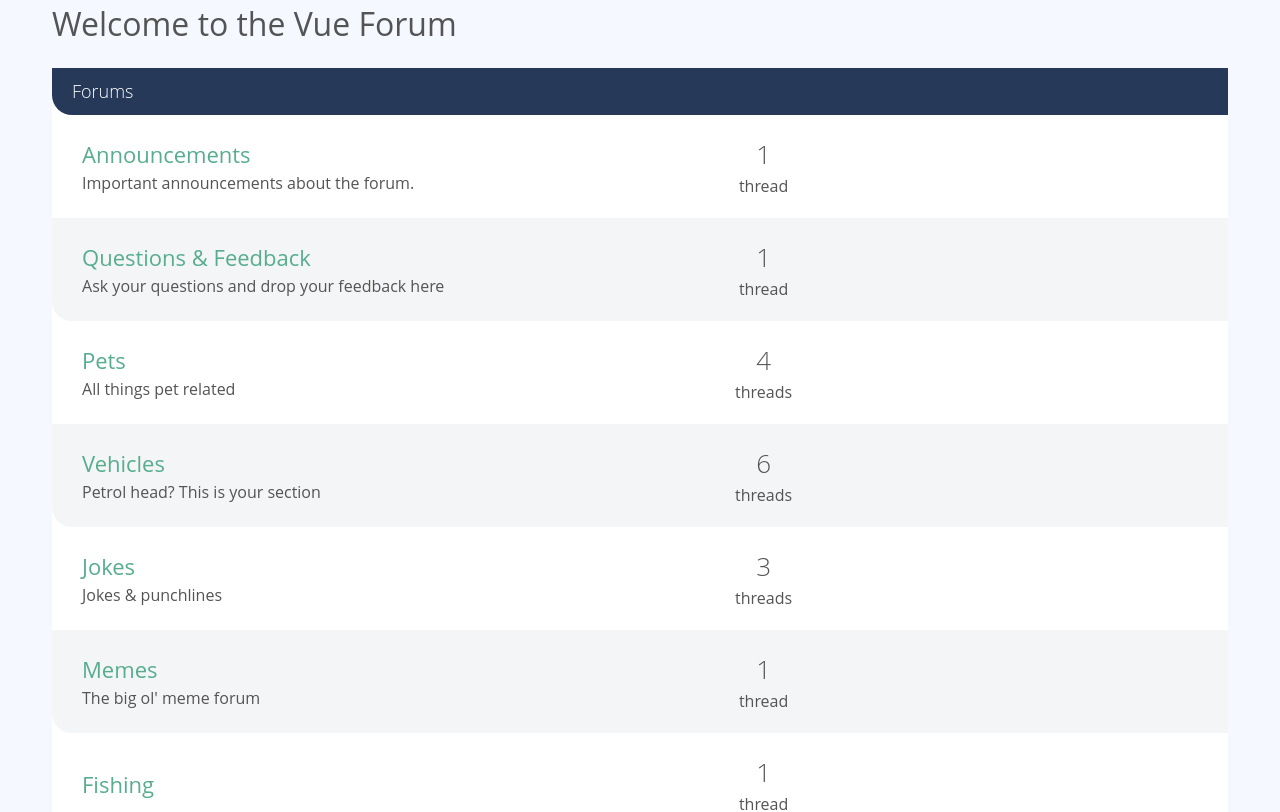
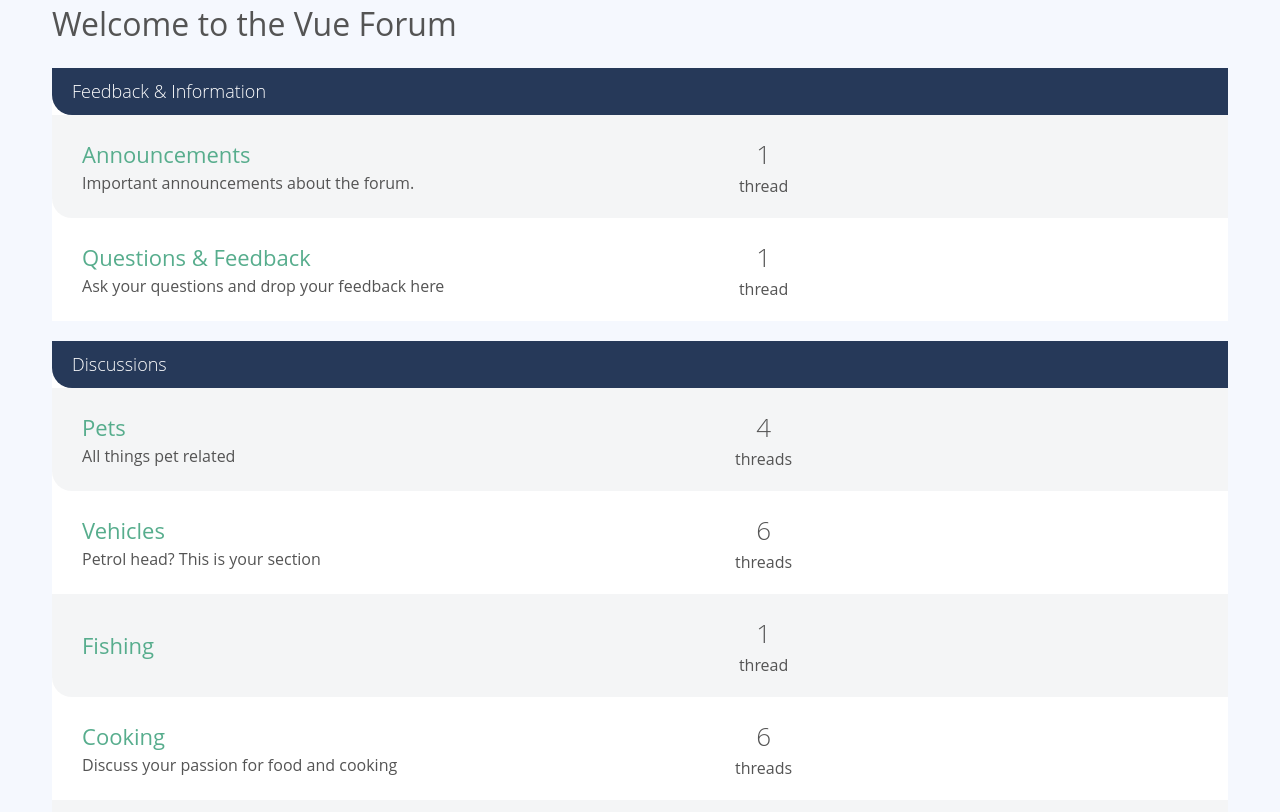
Before and after one commit to bernardojachegou/vue_school_masterclass, a Vue app: page / in a window 1280 px wide. Shown: the top 812 px of the page. Built offline with nearby package versions, Linux system fonts and the light colour scheme.

Commit message:
creating category page

```diff
--- /dev/null
+++ b/src/components/CategoryList.vue
@@ -0,0 +1,27 @@
+<template>
+  <div>
+    <CategoryListItem
+      v-for="category in categories"
+      :category="category"
+      :key="category['.key']"
+    />
+  </div>
+</template>
+
+<script>
+import CategoryListItem from "./CategoryListItem";
+export default {
+  components: {
+    CategoryListItem,
+  },
+  props: {
+    categories: {
+      required: true,
+      type: Array,
+    },
+  },
+};
+</script>
+
+<style scoped>
+</style>
--- /dev/null
+++ b/src/components/CategoryListItem.vue
@@ -0,0 +1,37 @@
+<template>
+  <div class="forum-list">
+    <h2 class="list-title">
+      <router-link :to="{ name: 'Category', params: { id: category['.key'] } }">
+        {{ category.name }}
+      </router-link>
+    </h2>
+
+    <ForumList :forums="categoryForums" />
+  </div>
+</template>
+
+<script>
+import ForumList from "./ForumList";
+import sourceData from "@/data";
+export default {
+  components: {
+    ForumList,
+  },
+  props: {
+    category: {
+      required: true,
+      type: Object,
+    },
+  },
+  computed: {
+    categoryForums() {
+      return Object.values(sourceData.forums).filter(
+        (forum) => forum.categoryId === this.category[".key"]
+      );
+    },
+  },
+};
+</script>
+
+<style scoped>
+</style>
--- a/src/components/ForumList.vue
+++ b/src/components/ForumList.vue
@@ -1,9 +1,5 @@
 <template>
-  <div class="forum-list">
-    <h2 class="list-title">
-      <a href="#">Forums</a>
-    </h2>
-
+  <div>
     <ForumListItem
       v-for="forum in forums"
       :forum="forum"
--- /dev/null
+++ b/src/pages/PageCategory.vue
@@ -0,0 +1,30 @@
+<template>
+  <div class="col-full">
+    <h1>{{ category.name }}</h1>
+    <CategoryListItem :category="category" />
+  </div>
+</template>
+
+<script>
+import CategoryListItem from "@/components/CategoryListItem";
+import sourceData from "@/data";
+export default {
+  components: {
+    CategoryListItem,
+  },
+  props: {
+    id: {
+      required: true,
+      type: String,
+    },
+  },
+  computed: {
+    category() {
+      return sourceData.categories[this.id];
+    },
+  },
+};
+</script>
+
+<style scoped>
+</style>
--- a/src/pages/PageHome.vue
+++ b/src/pages/PageHome.vue
@@ -1,23 +1,21 @@
 <template>
   <div class="col-full">
     <h1>Welcome to the Vue Forum</h1>
-    <ForumList :forums="forums" />
+    <CategoryList :categories="categories" />
   </div>
 </template>
 
 <script>
 import sourceData from "@/data";
-import ForumList from "@/components/ForumList";
+import CategoryList from "@/components/CategoryList";
 
 export default {
   components: {
-    ForumList,
+    CategoryList,
   },
   data() {
     return {
-      forums: Object.values(sourceData.forums),
-      posts: sourceData.posts,
-      users: sourceData.users,
+      categories: Object.values(sourceData.categories),
     };
   },
   // mounted() {
--- a/src/router/index.js
+++ b/src/router/index.js
@@ -2,6 +2,7 @@
 import Router from "vue-router";
 import Home from "@/pages/PageHome";
 import ThreadShow from "@/pages/PageThreadShow";
+import PageCategory from "@/pages/PageCategory";
 import PageForum from "@/pages/PageForum";
 import NotFound from "@/pages/PageNotFound";
 
@@ -13,6 +14,12 @@
       path: "/",
       name: "Home",
       component: Home
+    },
+    {
+      path: "/category/:id",
+      name: "Category",
+      component: PageCategory,
+      props: true
     },
     {
       path: "/forum/:id",
```
